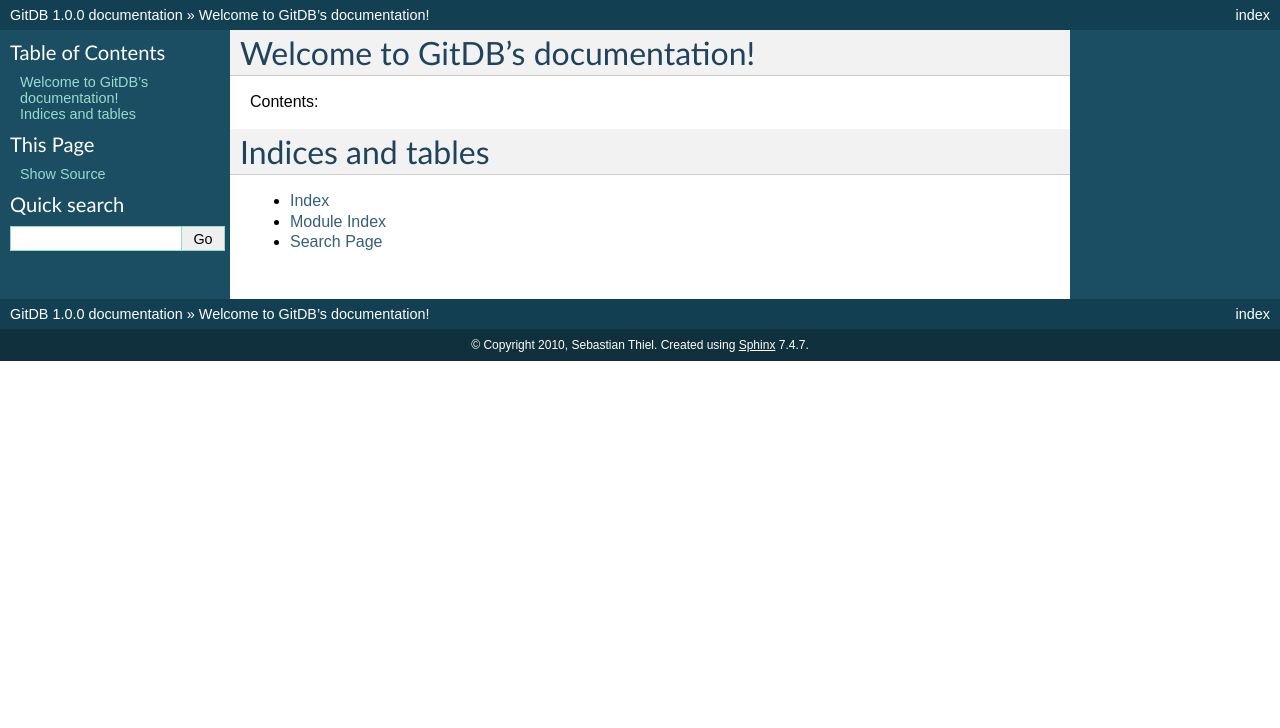
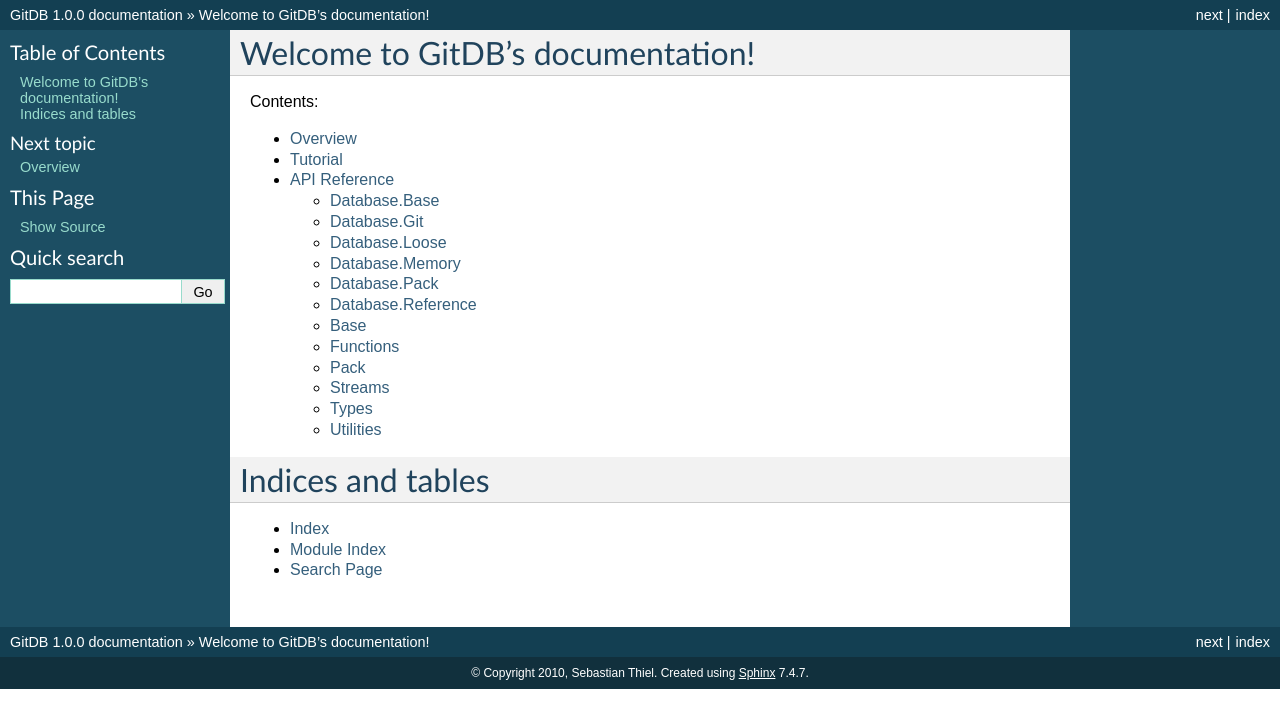
Before and after one commit to gitpython-developers/gitdb, a Sphinx documentation site: the page built from doc/source/index.rst, in a window 1280 px wide. Shown: the top 728 px of the page. Built offline with Sphinx 7.4.7, drawn with Linux system fonts in a browser that asks for light colours.

Commit message:
Added auto-doc api reference and fixed plenty of docstrings

```diff
--- /dev/null
+++ b/doc/source/api.rst
@@ -0,0 +1,102 @@
+.. _api_reference_toplevel:
+
+#############
+API Reference
+#############
+
+****************
+Database.Base
+****************
+
+.. automodule:: gitdb.db.base
+   :members:
+   :undoc-members:
+
+****************
+Database.Git
+****************
+
+.. automodule:: gitdb.db.git
+   :members:
+   :undoc-members:
+
+****************
+Database.Loose
+****************
+
+.. automodule:: gitdb.db.loose
+   :members:
+   :undoc-members:
+
+****************
+Database.Memory
+****************
+
+.. automodule:: gitdb.db.mem
+   :members:
+   :undoc-members:
+
+****************
+Database.Pack
+****************
+
+.. automodule:: gitdb.db.pack
+   :members:
+   :undoc-members:
+
+******************
+Database.Reference
+******************
+
+.. automodule:: gitdb.db.ref
+   :members:
+   :undoc-members:
+
+************
+Base
+************
+
+.. automodule:: gitdb.base
+   :members:
+   :undoc-members:
+
+************
+Functions
+************
+
+.. automodule:: gitdb.fun
+   :members:
+   :undoc-members:
+
+************
+Pack
+************
+
+.. automodule:: gitdb.pack
+   :members:
+   :undoc-members:
+
+************
+Streams
+************
+
+.. automodule:: gitdb.stream
+   :members:
+   :undoc-members:
+
+************
+Types
+************
+
+.. automodule:: gitdb.typ
+   :members:
+   :undoc-members:
+
+
+************
+Utilities
+************
+
+.. automodule:: gitdb.util
+   :members:
+   :undoc-members:
--- a/doc/source/conf.py
+++ b/doc/source/conf.py
@@ -16,7 +16,7 @@
 # If extensions (or modules to document with autodoc) are in another directory,
 # add these directories to sys.path here. If the directory is relative to the
 # documentation root, use os.path.abspath to make it absolute, like shown here.
-#sys.path.append(os.path.abspath('.'))
+sys.path.append(os.path.abspath('../../../'))
 
 # -- General configuration -----------------------------------------------------
 
--- a/doc/source/index.rst
+++ b/doc/source/index.rst
@@ -11,6 +11,10 @@
 .. toctree::
    :maxdepth: 2
 
+   intro
+   tutorial
+   api
+
 Indices and tables
 ==================
 
--- /dev/null
+++ b/doc/source/intro.rst
@@ -0,0 +1,3 @@
+########
+Overview
+########
--- /dev/null
+++ b/doc/source/tutorial.rst
@@ -0,0 +1,4 @@
+
+########
+Tutorial
+########
```
Also changed, not shown: fun.py (+24 -14 lines), pack.py (+27 -12 lines), stream.py (+11 -3 lines), util.py (+9 -5 lines), 3 other files.
